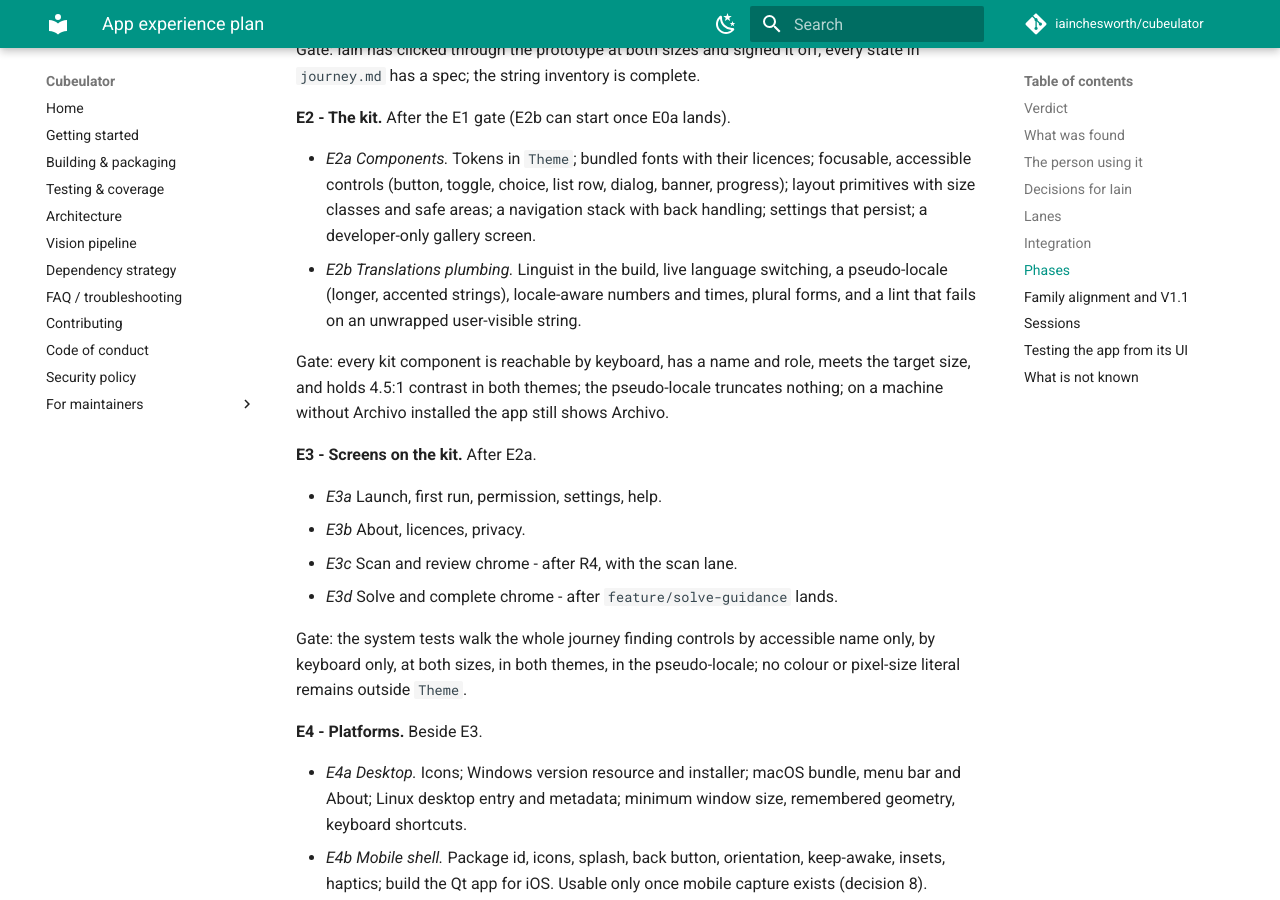
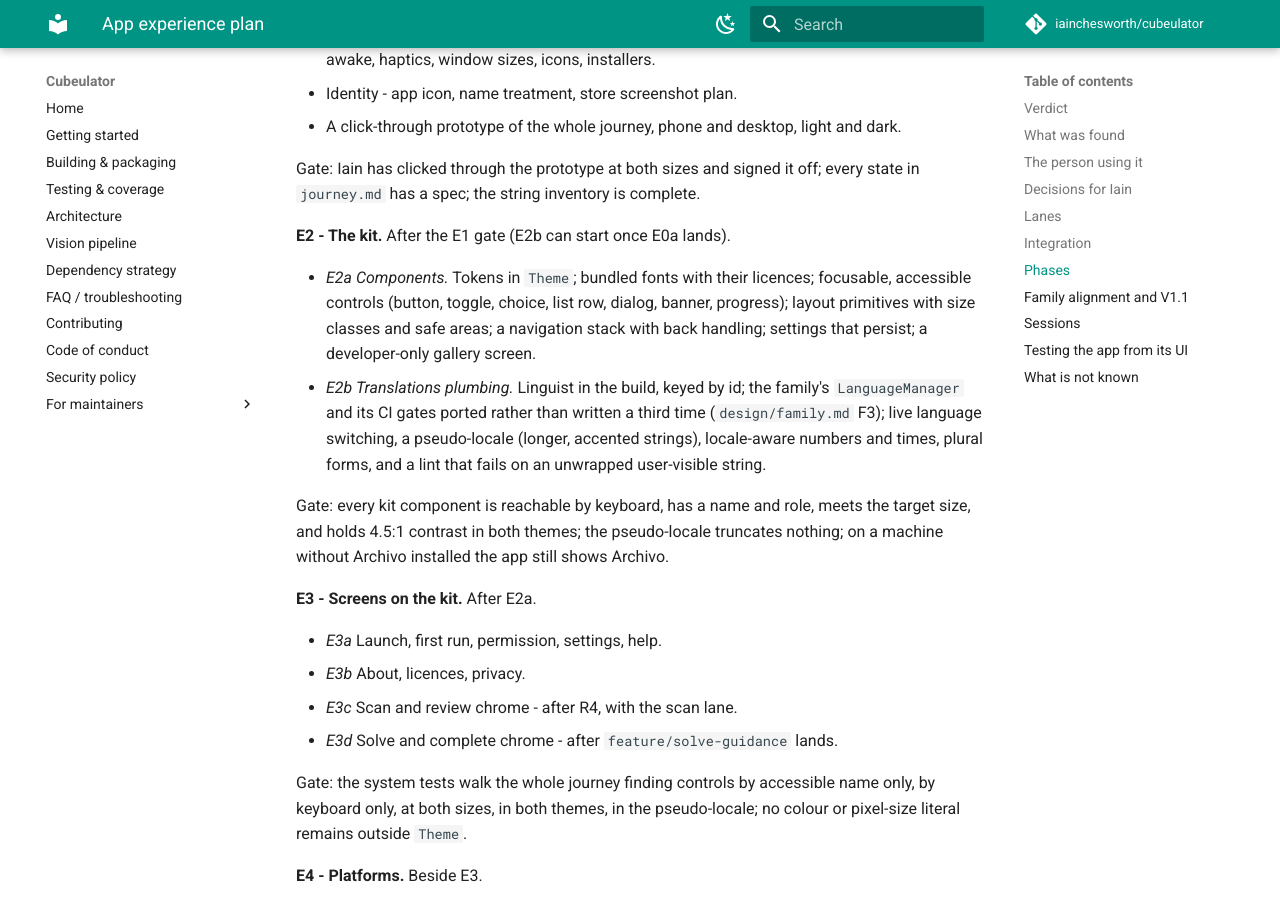
Before and after one commit to iainchesworth/cubeulator, an MkDocs documentation site: the page built from docs/app-experience-plan.md, in a window 1280 px wide and 900 px high, scrolled down 9064 px. Built offline with MkDocs 1.6.1 and Material for MkDocs 9.7.7, drawn with Linux system fonts in a browser that asks for light colours; comment, search, counter and statistics services are not loaded; some of the changed text lies outside the part shown.

Commit message:
Record two decisions: Noto for Hebrew and Arabic, translations keyed by id
Iain, 2026-10-13 (family.md D3 and D5). The Noto files ICL Forge vendors are variable, weight 100 to 900, so Hebrew and Arabic headings keep ExtraBold and the 700 ceiling goes. The translations brief now says to port the family's LanguageManager and to key the catalogue by id. The publisher wording (D1) is still open.

```diff
--- a/docs/app-experience-plan.md
+++ b/docs/app-experience-plan.md
@@ -126,6 +126,10 @@
   scans is for developer builds (`brief.md` D7).
 - Source strings are British English (`brief.md` D10).
 - The app's identifier is `org.iainchesworth.cubeulator` (`brief.md` D12).
+- Hebrew and Arabic are set in Noto Sans Hebrew and Noto Sans Arabic, the
+  files the other apps ship (`design/family.md` D3).
+- Translations are keyed by id, as `strings.json` already is, not by the
+  English text (`design/family.md` D5).
 
 **On 5.** Cubeulator is GPL-3.0-or-later and Iain is its only author, so its
 own terms are his to change. But the app links Qt Quick 3D and Qt Shader
@@ -322,10 +326,11 @@
   banner, progress); layout primitives with size classes and safe areas; a
   navigation stack with back handling; settings that persist; a
   developer-only gallery screen.
-- *E2b Translations plumbing.* Linguist in the build, live language
-  switching, a pseudo-locale (longer, accented strings), locale-aware
-  numbers and times, plural forms, and a lint that fails on an unwrapped
-  user-visible string.
+- *E2b Translations plumbing.* Linguist in the build, keyed by id; the
+  family's `LanguageManager` and its CI gates ported rather than written a
+  third time (`design/family.md` F3); live language switching, a
+  pseudo-locale (longer, accented strings), locale-aware numbers and times,
+  plural forms, and a lint that fails on an unwrapped user-visible string.
 
 Gate: every kit component is reachable by keyboard, has a name and role,
 meets the target size, and holds 4.5:1 contrast in both themes; the
@@ -390,7 +395,7 @@
 | F1 publisher line | E4a, E3b | one string in the version resource, `Info.plist`, AppStream, About (after D1) |
 | F2 setting keys | E2a, E3a | the keys named in `design/screens/settings.md` in the family's `group/name` style, listed in one place |
 | F3 language manager | E2b | its brief says **port** the family `LanguageManager` and its CI gates; add locale-aware numbers, plurals, the unwrapped-string lint |
-| F4 Hebrew and Arabic faces | E2a, before it bundles fonts | Noto Sans Hebrew and Noto Sans Arabic in place of the IBM Plex pair (after D3) |
+| F4 Hebrew and Arabic faces | E2a, before it bundles fonts | Noto Sans Hebrew and Noto Sans Arabic in place of the IBM Plex pair (D3, decided) |
 | F5 About build line | E3b | the compact version line and a **Copy** button on it |
 | F9 token mapping | E2a | a note in `tokens.json` and `system.md`; no value moves |
 | machine-translation note | E5 | one sentence under the language list, as ICL Forge and Countdown Solver have |
```
Also changed, not shown: docs/design/family.md (+2 -2 lines), docs/design/platforms.md (+2 -2 lines), docs/design/system.md (+1 -1 lines).
